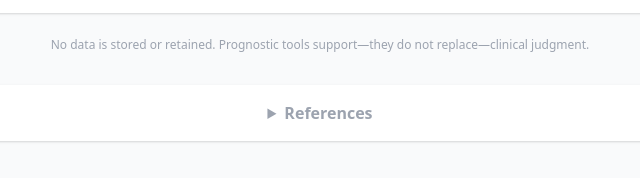
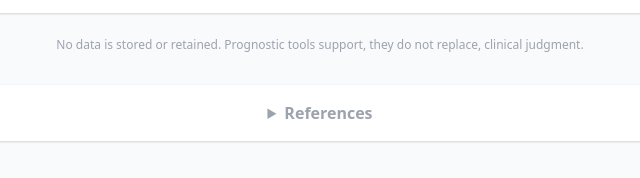
Before and after one commit to diggunifesp/75cs-calculator, a plain HTML site: page index.html in a window 1280 px wide. Shown: the part 1192-1370 px from the top of the page, 320-960 px from the left. Drawn offline with nearby package versions, Linux system fonts and the light colour scheme.

Commit message:
Update index.html

```diff
--- a/index.html
+++ b/index.html
@@ -284,7 +284,7 @@
 </div>
 </template>
 <footer class="mt-6 text-center text-xs text-gray-400">
-      No data is stored or retained. Prognostic tools support—they do not replace—clinical judgment.
+      No data is stored or retained. Prognostic tools support, they do not replace, clinical judgment.
 <section class="mt-8">
 <details class="bg-white rounded-lg shadow p-4">
 <summary class="cursor-pointer text-base font-semibold">References</summary>
```
